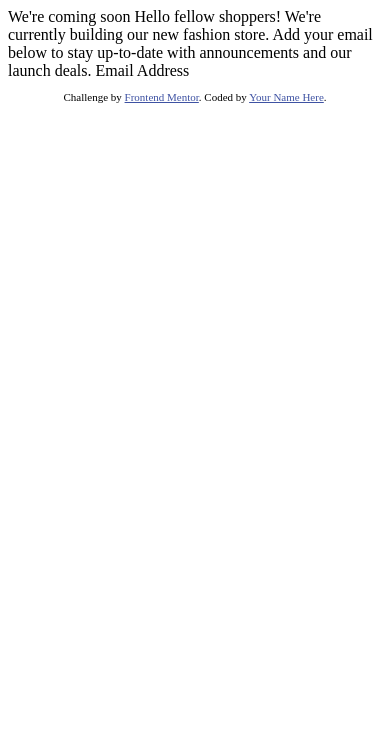
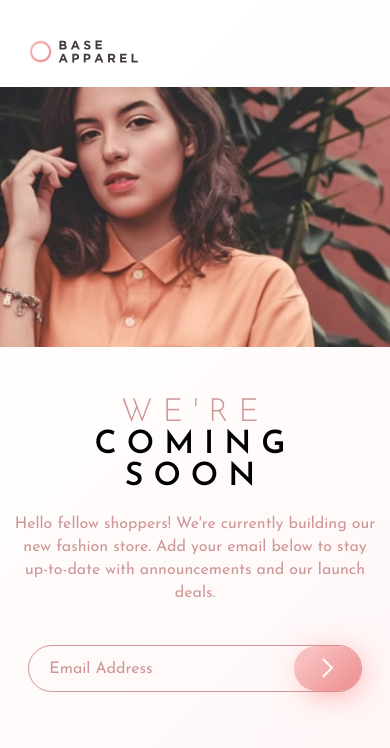
Before and after one commit to Tink3rball3r/base-apparel-coming-soon-master, a plain HTML site: page index.html in a window 390 px wide. Drawn offline with Linux system fonts and the light colour scheme.

Commit message:
email input

```diff
--- a/index.html
+++ b/index.html
@@ -1,33 +1,62 @@
 <!DOCTYPE html>
 <html lang="en">
+
 <head>
   <meta charset="UTF-8">
-  <meta name="viewport" content="width=device-width, initial-scale=1.0"> <!-- displays site properly based on user's device -->
+  <meta name="viewport" content="width=device-width, initial-scale=1.0">
+  <!-- displays site properly based on user's device -->
 
   <link rel="icon" type="image/png" sizes="32x32" href="./images/favicon-32x32.png">
-
+  <link rel="stylesheet" href="style.css">
+  <link rel="preconnect" href="https://fonts.googleapis.com">
+  <link rel="preconnect" href="https://fonts.gstatic.com" crossorigin>
+  <link href="https://fonts.googleapis.com/css2?family=Josefin+Sans:wght@300;400;600&display=swap" rel="stylesheet">
   <title>Frontend Mentor | Base Apparel coming soon page</title>
 
-  <!-- Feel free to remove these styles or customise in your own stylesheet 👍 -->
-  <style>
-    .attribution { font-size: 11px; text-align: center; }
-    .attribution a { color: hsl(228, 45%, 44%); }
-  </style>
+
 </head>
+
 <body>
 
-  We're coming soon
+  <div class="container">
+    <header role="main" class="header">
+      <img src="/images/logo.svg" alt="Base Apparel" class="logo">
+    </header>
+    <section role="none" class="hero">
+      <img src="/images/hero-mobile.jpg" alt="" class="hero-image">
+    </section>
+    <main class="main-content">
+      <h1 role="heading" aria-level="1" class="main-heading"> <span>We're</span> <br> coming <br> soon</h1>
+      <p role="article" class="main-para">Hello fellow shoppers! We're currently building our new fashion store.
+        Add your email below to stay up-to-date with announcements and our launch deals.</p>
+      <form action="">
+        <div class="email-container">
+          <input type="email" class="email" id="email" name="email" placeholder="Email Address">
+          <!-- <img src="/images/icon-error.svg" alt="" class="error"> -->
+          <button type="submit" class="submit" value="" id="email" name="email">
+        </div>
+      </form>
+    </main>
+  </div>
 
-  Hello fellow shoppers! We're currently building our new fashion store.
-  Add your email below to stay up-to-date with announcements and our launch deals.
 
-  Email Address
 
-  <footer>
+
+
+
+  <!-- <footer>
     <p class="attribution">
       Challenge by <a href="https://www.frontendmentor.io?ref=challenge" target="_blank">Frontend Mentor</a>.
       Coded by <a href="#">Your Name Here</a>.
     </p>
-  </footer>
+  </footer> -->
 </body>
+
 </html>
+
+<!-- We're coming soon
+
+Hello fellow shoppers! We're currently building our new fashion store.
+Add your email below to stay up-to-date with announcements and our launch deals.
+
+Email Address -->
--- /dev/null
+++ b/style.css
@@ -0,0 +1,114 @@
+:root {
+	/* colors */
+	--red1: rgb(206, 151, 151);
+	--red2: rgb(249, 98, 98);
+	--red3: rgb(65, 58, 58);
+	/* gradients */
+	--grad1: linear-gradient(135deg, rgba(255, 255, 255, 1) 20%, rgba(255, 245, 245, 1) 100%);
+	--grad2: linear-gradient(135deg, rgba(248, 191, 191, 1) 20%, rgba(238, 140, 140, 1) 100%);
+	/* font weights */
+	--normal: 300;
+	--medium: 400;
+	--heavy: 600;
+}
+
+* {
+	margin: 0;
+	padding: 0;
+	box-sizing: border-box;
+}
+
+body {
+	min-height: 100vh;
+	background: rgb(255, 255, 255);
+	background: var(--grad1);
+	font-family: 'Josefin Sans', sans-serif;
+}
+.container {
+	display: grid;
+	grid-template-columns: 1fr;
+	grid-template-rows: min-content 1fr 1fr;
+}
+.logo {
+	width: 30%;
+}
+
+.hero-image {
+	display: block;
+	width: 100%;
+}
+
+.hero {
+	grid-row: 2 / span 1;
+	margin-bottom: 50px;
+}
+
+.header {
+	grid-row: 1 / span 1;
+	padding: 40px 0 20px 30px;
+}
+
+.main-content {
+	grid-row: 3 / span 1;
+	width: 95%;
+	margin: 0 auto;
+}
+
+.main-heading,
+.main-para {
+	text-align: center;
+}
+
+.main-heading span,
+.main-para {
+	color: var(--red1);
+}
+
+.main-heading {
+	text-transform: uppercase;
+	font-weight: 600;
+	letter-spacing: 10px;
+	margin-bottom: 20px;
+}
+
+.main-heading span {
+	font-weight: 300;
+}
+
+.main-para {
+	line-height: 23px;
+	margin-bottom: 40px;
+}
+
+.email-container {
+	display: grid;
+	grid-template-columns: 4fr 1fr;
+	width: 90%;
+	margin: 0 auto;
+	border: 0.5px solid var(--red1);
+	border-radius: 50px;
+}
+
+.email {
+	grid-column: 1/ 2;
+	border: none;
+	outline: none;
+	background: transparent;
+	text-indent: 20px;
+	font-size: 16px;
+}
+
+.email::placeholder {
+	font-family: 'Josefin Sans', sans-serif;
+	color: var(--red1);
+}
+
+.submit {
+	grid-column: 2 /-1;
+	width: 100%;
+	height: 45px;
+	border: none;
+	border-radius: 50px;
+	background: url('/images/icon-arrow.svg') no-repeat center, linear-gradient(135deg, rgba(248, 191, 191, 1) 20%, rgba(238, 140, 140, 1) 100%);
+	box-shadow: 5px 5px 35px -10px var(--red2);
+}
```
